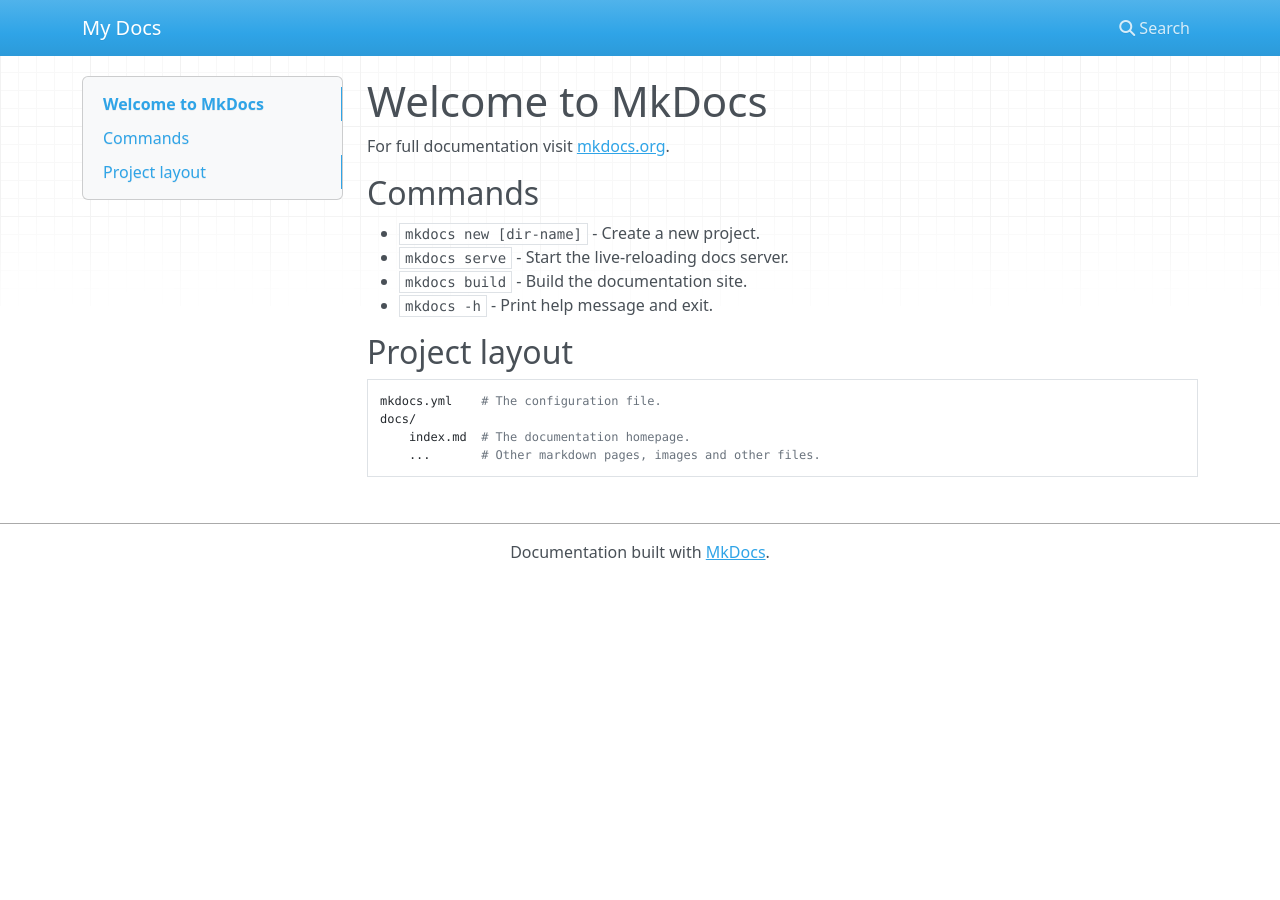
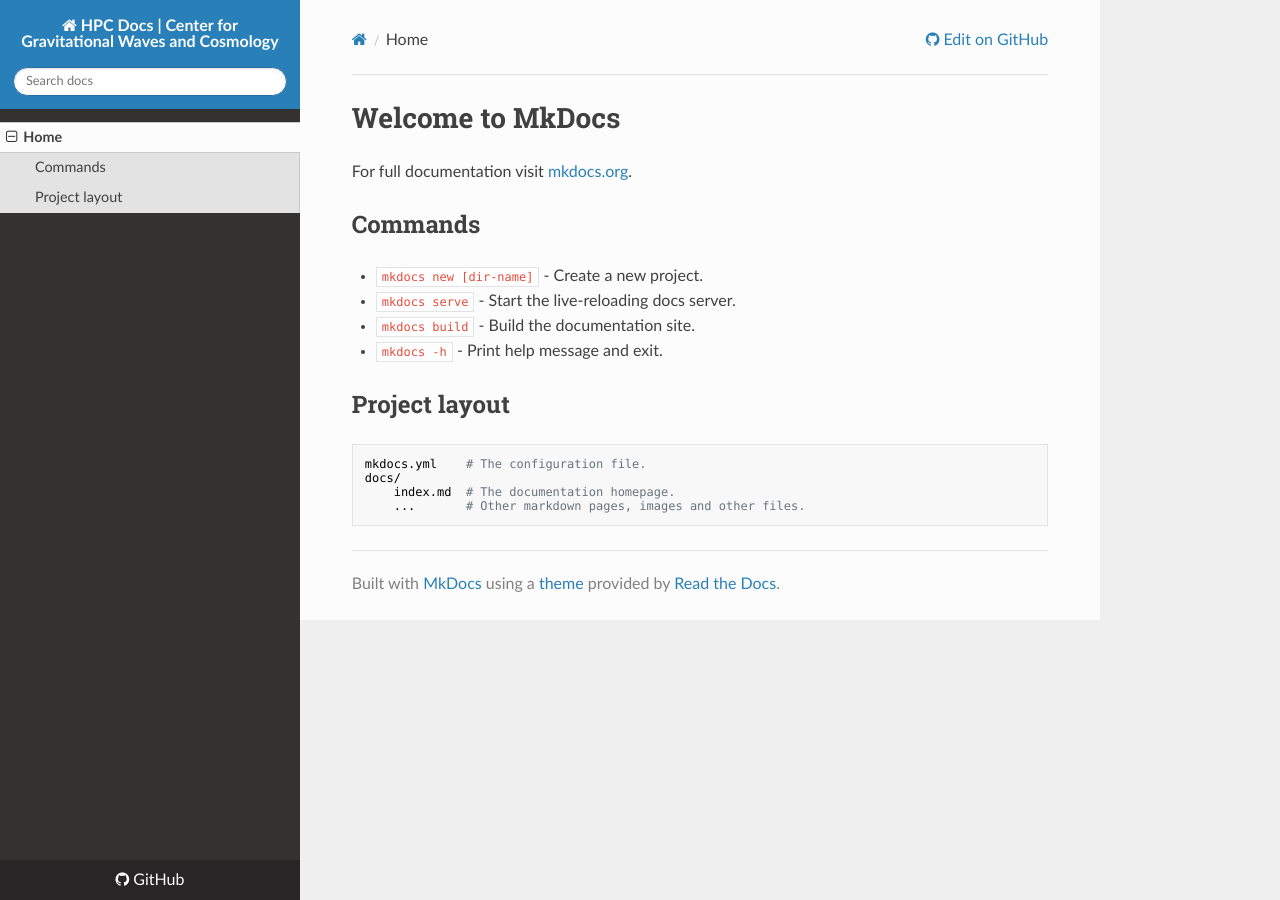
Before and after one commit to WVU-GWaC/hpc-docs, an MkDocs documentation site: the page built from docs/index.md, in a window 1280 px wide. Built offline with MkDocs 1.6.1, drawn with Linux system fonts in a browser that asks for light colours; nearby versions of some CDN libraries.

Commit message:
Updating the mkdocs.yml config.

```diff
--- a/mkdocs.yml
+++ b/mkdocs.yml
@@ -1 +1,10 @@
-site_name: My Docs
+site_name: "HPC Docs | Center for Gravitational Waves and Cosmology"
+site_description: ""
+site_url: "https://gwac-docs.readthedocs.io/"
+
+repo_url: https://github.com/WVU-GWaC/hpc-docs
+
+theme: readthedocs
+
+nav:
+  - Home: index.md
```
Also changed, not shown: 1 other file.
